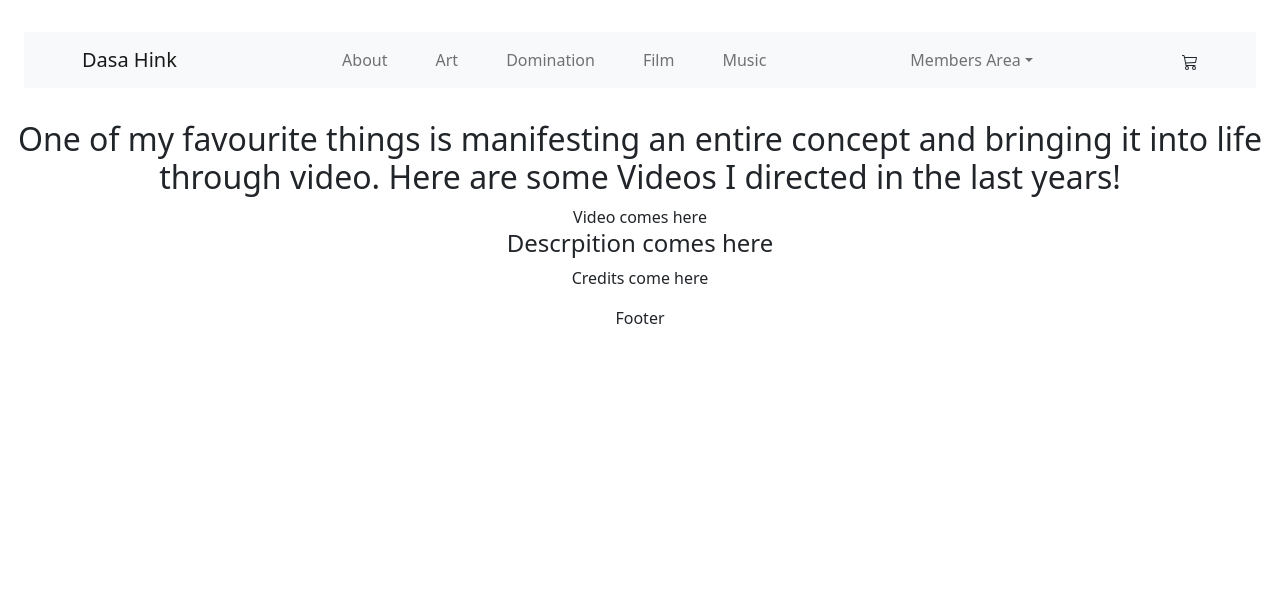
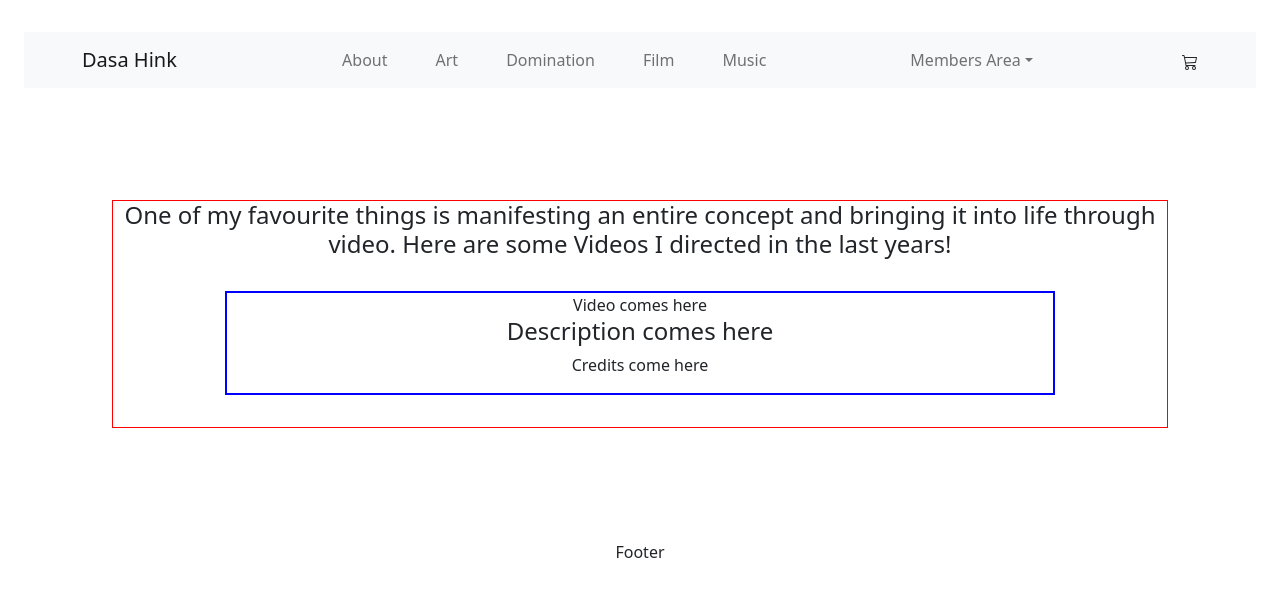
Before and after one commit to federerkristijan/dasahink, a React (Create React App) app: page /Film in a window 1280 px wide. Shown: the top 596 px of the page. Built offline with nearby package versions, Linux system fonts and the light colour scheme; the HTML template or start-up script is replaced by a standard one.

Commit message:
styles added: wrapper and card. page layout done

```diff
--- a/src/App.css
+++ b/src/App.css
@@ -29,7 +29,7 @@
 }
 
 /* Wrappers */
-.App > .home, .art {
+.App > .home, .art, .film {
   border: 1px solid red;
   margin: 7rem;
 }
@@ -74,3 +74,13 @@
 
   border: 3px solid yellow;
 }
+
+/* Film card */
+.film-card {
+  display: flex;
+  border: 2px solid blue;
+  justify-content: space-evenly;
+  align-items: center;
+  flex-direction: column;
+  margin: 2rem 7rem;
+}
--- a/src/views/Film.jsx
+++ b/src/views/Film.jsx
@@ -2,20 +2,20 @@ import React from "react";
 
 const Film = () => {
   return (
-    <div className="f-container">
-      <div className="f-title">
-        <h2>
+    <div className="film">
+      <div className="film-title">
+        <h4>
           One of my favourite things is manifesting an entire concept and
           bringing it into life through video. Here are some Videos I directed
           in the last years!
-        </h2>
+        </h4>
       </div>
-      <div className="f-card">
+      <div className="film-card">
         <div className="video">Video comes here</div>
-        <div className="f-descrpition">
-          <h4>Descrpition comes here</h4>
+        <div className="film-descrpition">
+          <h4>Description comes here</h4>
         </div>
-        <div className="credits">
+        <div className="film-credits">
           <p>Credits come here</p>
         </div>
       </div>
```
